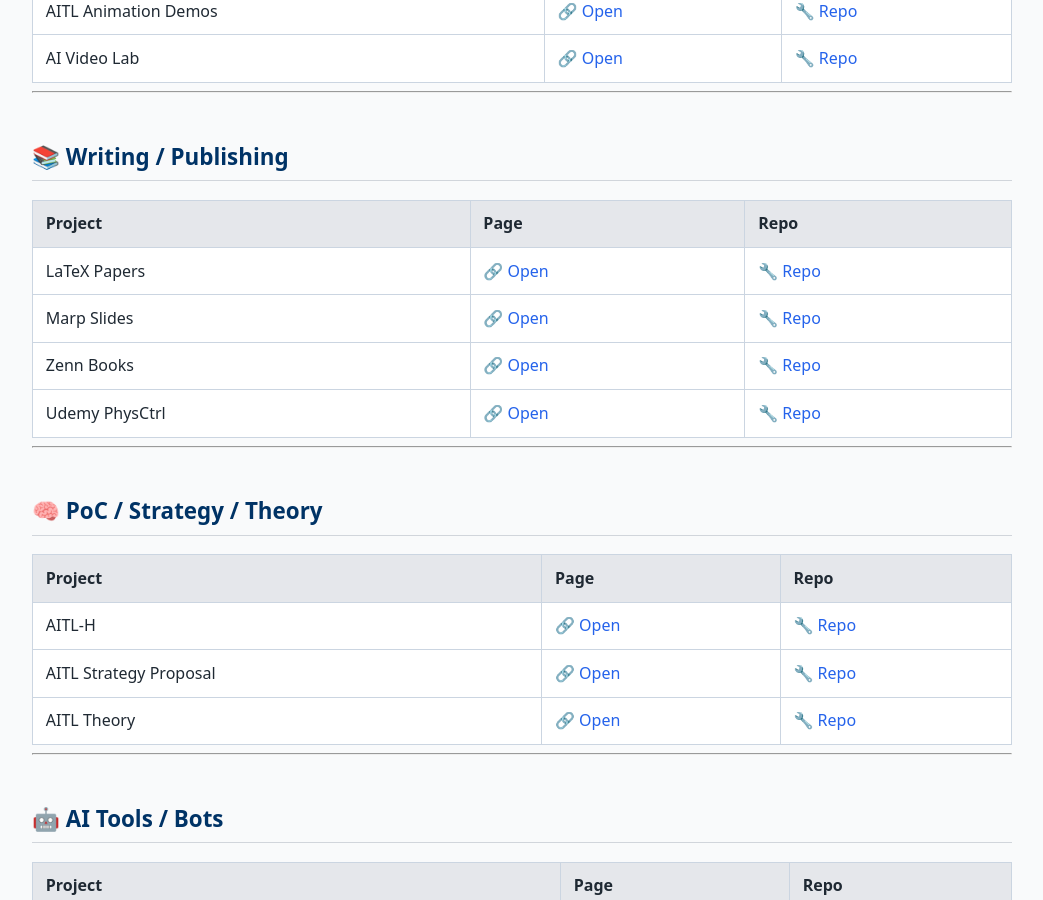
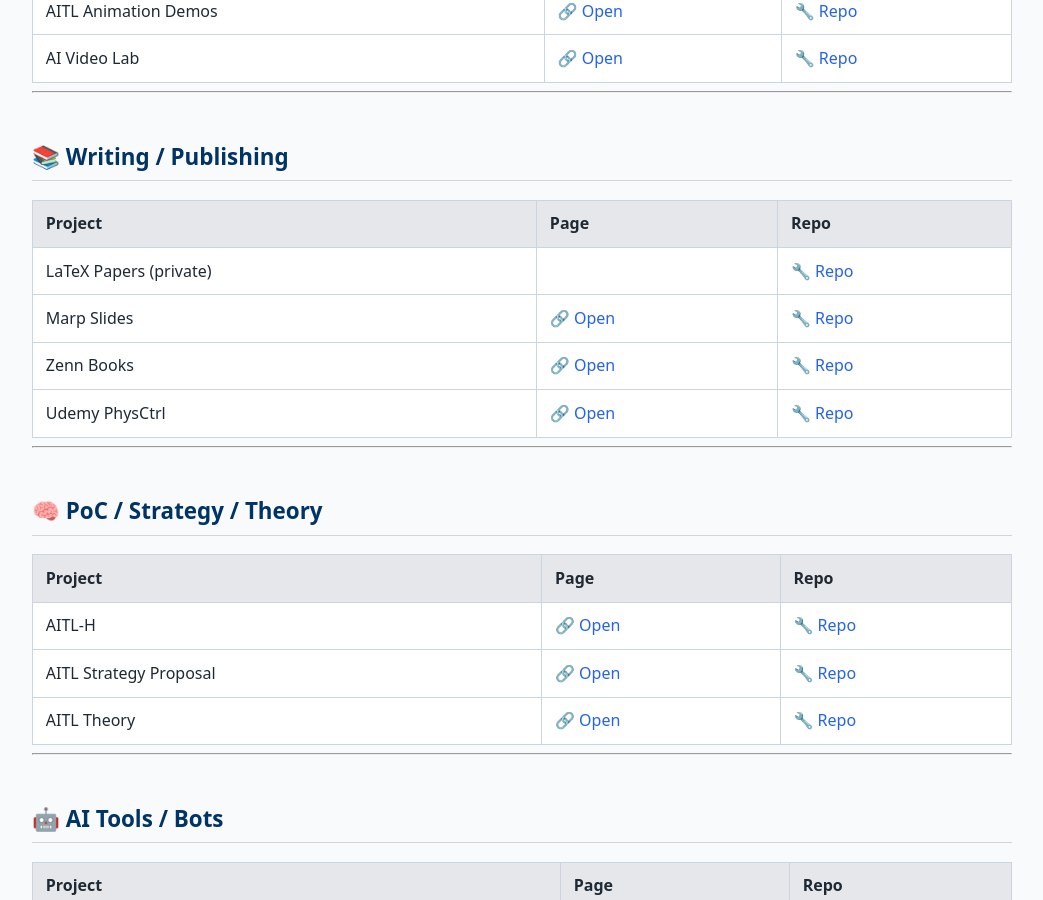
Before and after one commit to Samizo-AITL/Samizo-AITL.github.io, a Jekyll site: the page built from repo-index.md, in a window 1280 px wide and 900 px high, scrolled down 1978 px. Shown: the whole window, without its empty margins (118-1161 px from the left). Built offline with Jekyll 4.4.1, drawn with Linux system fonts in a browser that asks for light colours.

Commit message:
Update repo-index.md

```diff
--- a/repo-index.md
+++ b/repo-index.md
@@ -73,7 +73,7 @@
 
 | Project | Page | Repo |
 |---|---|---|
-| LaTeX Papers | 🔗 [Open](https://samizo-aitl.github.io/latex-papers/) | 🔧 [Repo](https://github.com/Samizo-AITL/latex-papers) |
+| LaTeX Papers (private) |  | 🔧 [Repo](https://github.com/Samizo-AITL/latex-papers) |
 | Marp Slides | 🔗 [Open](https://samizo-aitl.github.io/marp-slides/) | 🔧 [Repo](https://github.com/Samizo-AITL/marp-slides) |
 | Zenn Books | 🔗 [Open](https://samizo-aitl.github.io/zenn-books/) | 🔧 [Repo](https://github.com/Samizo-AITL/zenn-books) |
 | Udemy PhysCtrl | 🔗 [Open](https://samizo-aitl.github.io/udemy-physctrl/) | 🔧 [Repo](https://github.com/Samizo-AITL/udemy-physctrl) |
```
